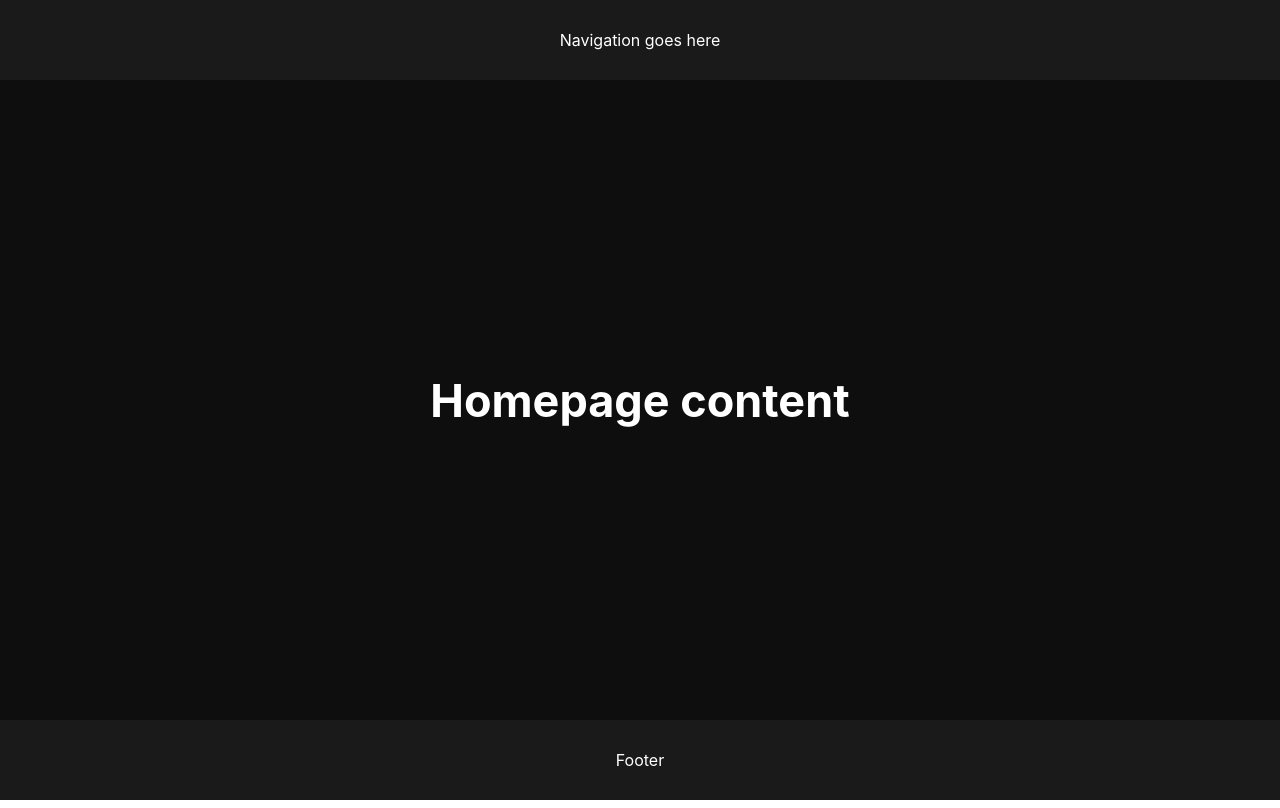
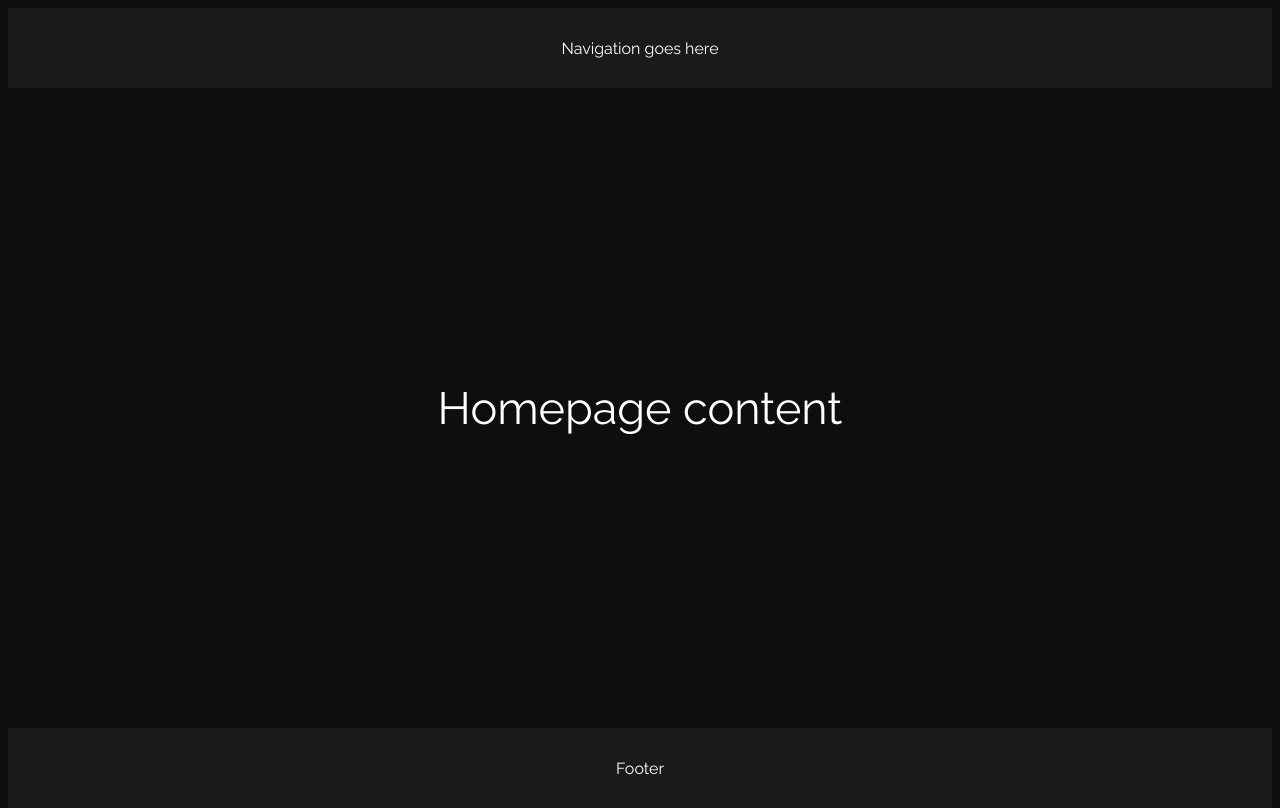
Before and after one commit to thibaultgouin/2023-next-skeleton, a Next.js app: page / in a window 1280 px wide. Built offline with nearby package versions, Linux system fonts and the light colour scheme; no server answers.

Commit message:
Add correct default style + start typography styling + add M02Button stories

```diff
--- a/src/components/molecules/M02-button/M02Button.module.scss
+++ b/src/components/molecules/M02-button/M02Button.module.scss
@@ -1,16 +1,18 @@
 .M02Button {
+  @include t-button;
+
   display: inline-flex;
   align-items: center;
   justify-content: center;
   padding: 8px 16px;
   border-radius: 16px;
-  color: $colorLightBlack;
+  color: $colorBlack;
   background: $colorWhite;
   cursor: pointer;
   transition: background 0.3s ease;
 
   .label {
-    padding: 0 16px;
+    padding: 0 8px;
   }
 
   &:hover {
--- a/src/styles/globals.scss
+++ b/src/styles/globals.scss
@@ -1,27 +1,67 @@
+html {
+  font-family: $baseFont;
+  box-sizing: border-box;
+  color: $colorWhite;
+  background: $colorDarkBlack;
+}
+
 html,
 body {
-  color: white;
-  padding: 0;
-  margin: 0;
-  font-family: -apple-system, BlinkMacSystemFont, Segoe UI, Roboto, Oxygen,
-    Ubuntu, Cantarell, Fira Sans, Droid Sans, Helvetica Neue, sans-serif;
+  height: 100%;
+  overflow: hidden;
+}
+
+*,
+*::before,
+*::after {
+  -webkit-font-smoothing: antialiased;
+  -moz-osx-font-smoothing: grayscale;
+  box-sizing: border-box;
 }
 
 a {
   color: inherit;
   text-decoration: none;
+
+  &,
+  &:hover,
+  &:active,
+  &:focus {
+    outline: 0;
+  }
+
+  &:focus-visible {
+    outline: 1px dotted blue;
+  }
 }
 
-* {
-  box-sizing: border-box;
+button {
+  padding: 0;
+  border: 0;
+  background: unset;
 }
 
-@media (prefers-color-scheme: dark) {
-  html {
-    color-scheme: dark;
-  }
-  body {
-    color: white;
-    background: black;
-  }
+h1,
+h2,
+h3,
+h4,
+h5,
+h6 {
+  font-weight: normal;
+  margin: 0;
 }
+
+p {
+  margin: 0;
+}
+
+ul,
+ol {
+  margin: 0;
+  padding: 0;
+  list-style: none;
+}
+
+img {
+  display: block;
+}
--- a/src/styles/main.scss
+++ b/src/styles/main.scss
@@ -1,4 +1,6 @@
 @import "styleguide/fonts";
 @import "utils/variables";
+
+@import "styleguide/typography";
 @import "utils/mixins";
 @import "utils/functions";
--- a/src/styles/styleguide/_fonts.scss
+++ b/src/styles/styleguide/_fonts.scss
@@ -0,0 +1 @@
+@import url("https://fonts.googleapis.com/css2?family=Raleway:wght@300;400;500;700&display=swap");
--- /dev/null
+++ b/src/styles/styleguide/_typography.scss
@@ -0,0 +1,13 @@
+@mixin heading {
+  font-family: $baseFont;
+  font-size: 60px;
+  line-height: (55/60);
+  font-weight: $extraBoldWeight;
+  letter-spacing: -0.02em;
+}
+
+@mixin t-button {
+  font-family: $baseFont;
+  font-weight: $mediumWeight;
+  font-size: 18px;
+}
--- a/src/styles/utils/_variables.scss
+++ b/src/styles/utils/_variables.scss
@@ -1,5 +1,10 @@
 // Fonts
-$baseFont: "Nunito Sans", Arial, sans-serif;
+$baseFont: "Raleway", Arial, sans-serif;
+
+$lightWeight: 300;
+$regularWeight: 400;
+$mediumWeight: 500;
+$boldWeight: 700;
 
 // Z-index
 $zLayout: default, content;
```
Also changed, not shown: 2 other files (tests, documents, lock files or other folders).
